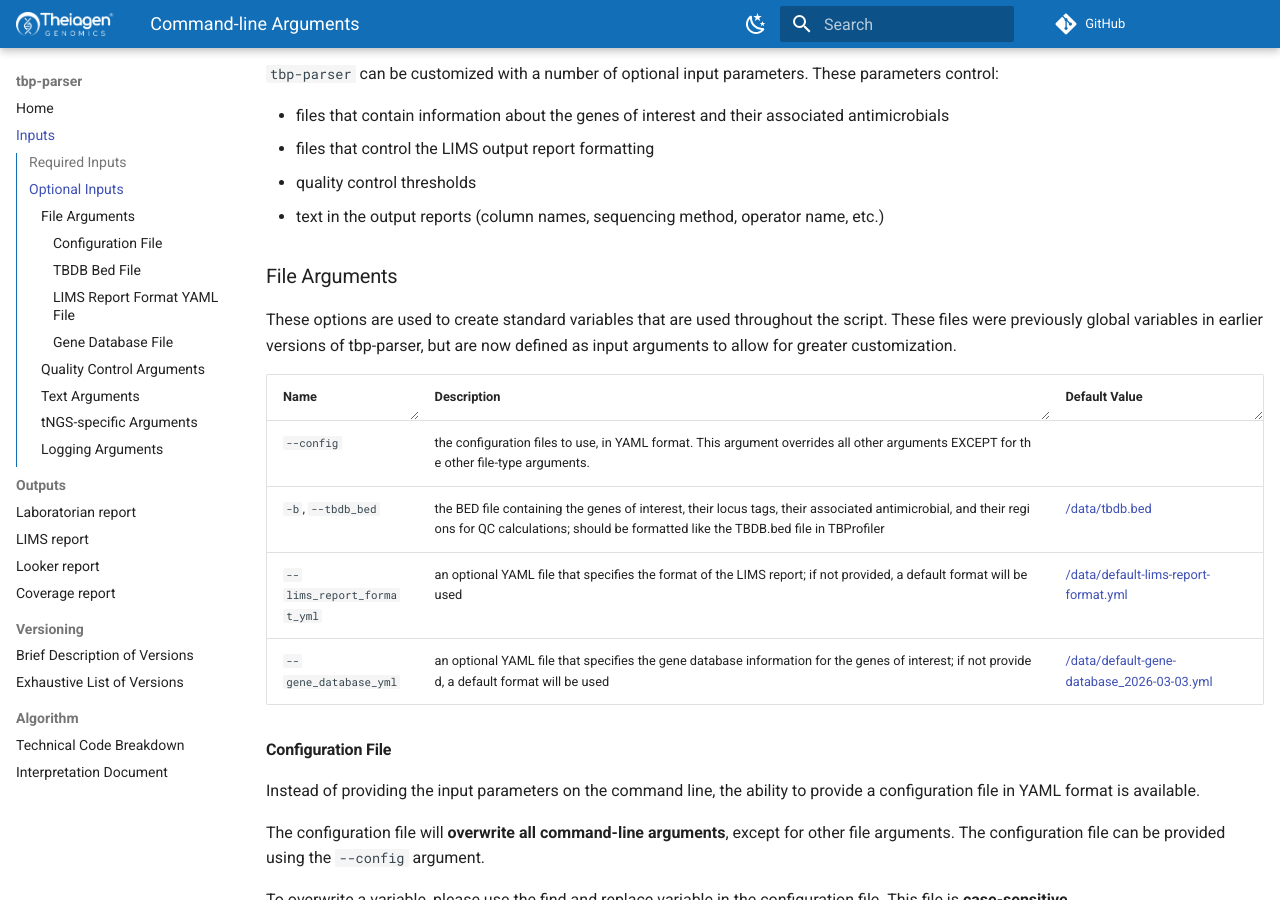
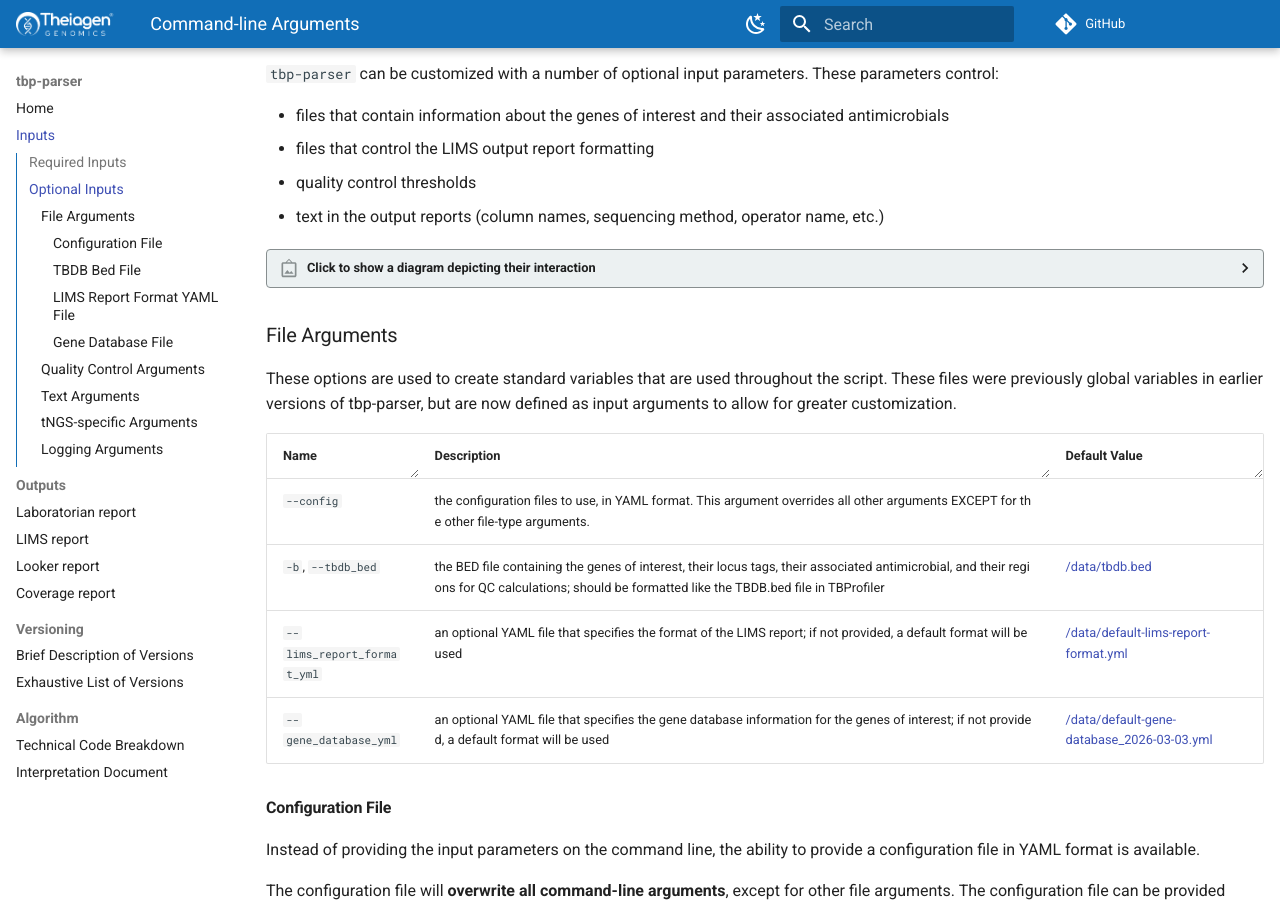
Before and after one commit to theiagen/tbp-parser, an MkDocs documentation site: the page built from docs/inputs.md, in a window 1280 px wide and 900 px high, scrolled down 790 px. Built offline with MkDocs 1.6.1 and Material for MkDocs 9.7.7, drawn with Linux system fonts in a browser that asks for light colours; comment, search, counter and statistics services are not loaded; the version menu is left out.

Commit message:
add cute diagram

```diff
--- a/docs/inputs.md
+++ b/docs/inputs.md
@@ -24,6 +24,9 @@ The inputs on this page reflect the parameters that are applicable for the comma
 - files that control the LIMS output report formatting
 - quality control thresholds
 - text in the output reports (column names, sequencing method, operator name, etc.)
+
+??? caption "Click to show a diagram depicting their interaction"
+    ![Input parameter interaction](assets/tbp-parser_parameter-interaction.png)
 
 ### File Arguments
 
```
Also changed, not shown: docs/assets/tbp-parser_parameter-interaction.png (added).
